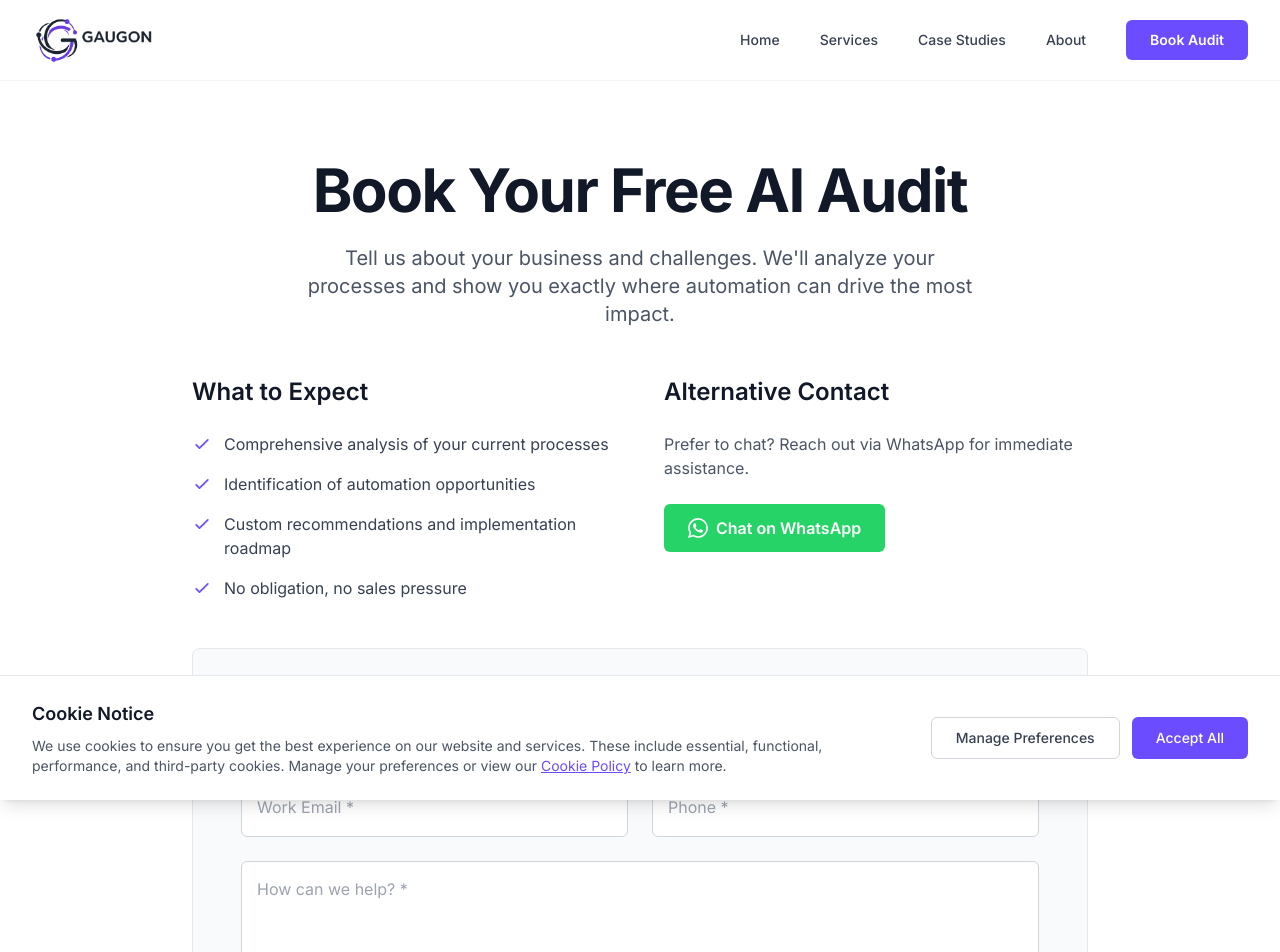
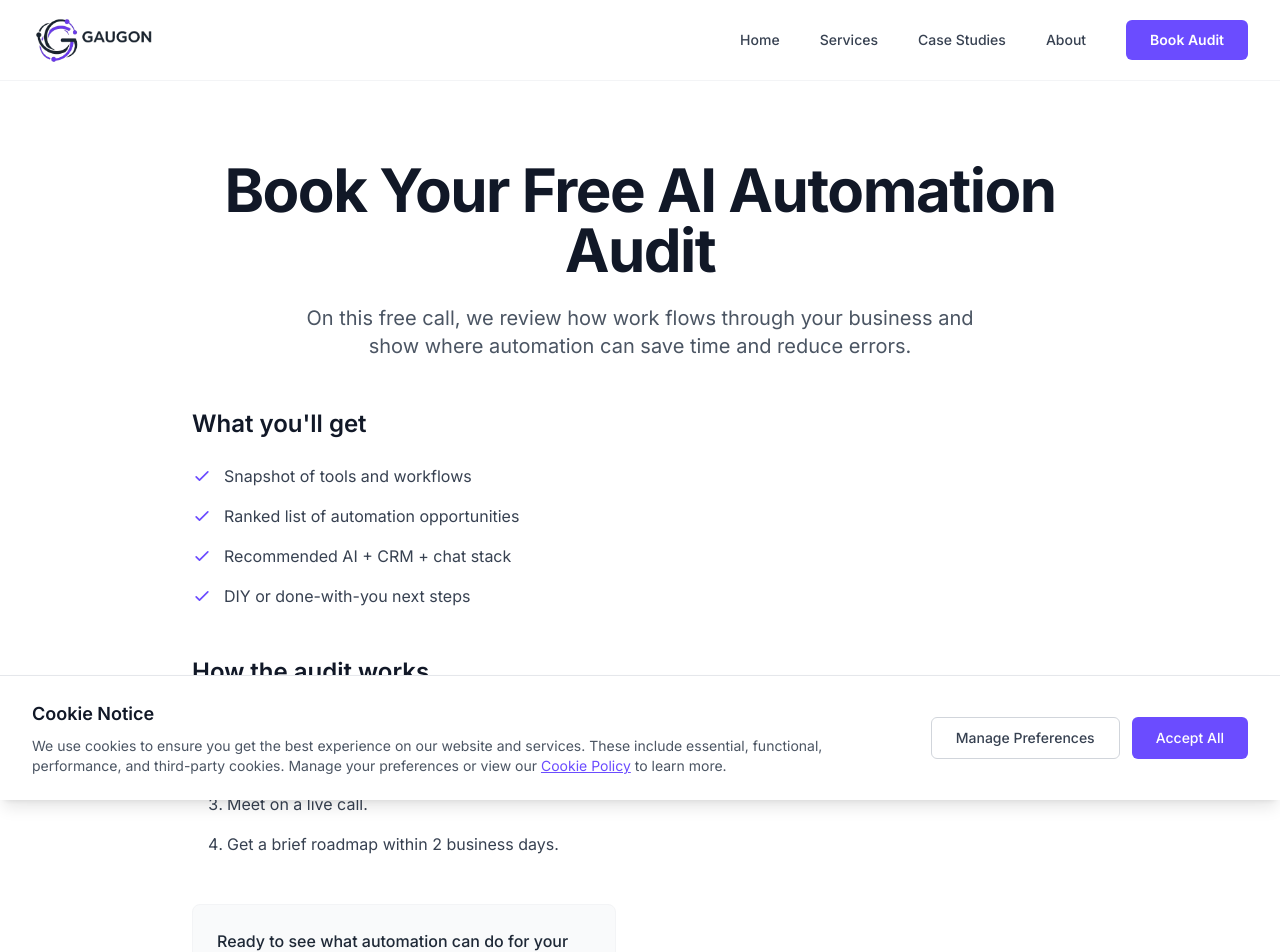
Before and after one commit to ocilab25/gaugon-website, a Next.js app: page /contact in a window 1280 px wide. Shown: the top 952 px of the page. Built offline with nearby package versions, Linux system fonts and the light colour scheme.

Commit message:
Update marketing copy for Hero, Contact page, and Case Studies

```diff
--- a/app/case-studies/page.tsx
+++ b/app/case-studies/page.tsx
@@ -10,15 +10,15 @@ export default function CaseStudiesPage() {
   const caseStudies = [
     {
       title: "E-commerce Automation Success",
-      client: "Mid-Size Retailer",
+      client: "Mid-size online retailer",
       industry: "E-commerce",
-      challenge: "Manual order processing and customer communications were creating bottlenecks and errors during peak seasons.",
-      solution: "Implemented automated order processing, inventory updates, and customer communication workflows integrated with their existing e-commerce platform.",
+      challenge: "Manual orders, inventory, and follow-ups were spread across spreadsheets and email, causing delays and mistakes in busy seasons.",
+      solution: "Automations synced orders, inventory, and shipping, triggered status emails, and pushed events into CRM and support tools for a single customer view.",
       results: [
-        "90% reduction in manual order processing time",
-        "75% faster order fulfillment",
-        "Zero order processing errors",
-        "40% reduction in customer service tickets",
+        "About 90% less manual order work",
+        "Faster fulfillment",
+        "Fewer status tickets",
+        "Team freed for higher-value work",
       ],
     },
     {
--- a/app/contact/page.tsx
+++ b/app/contact/page.tsx
@@ -145,115 +145,63 @@ WhatsApp: +1 (407) 668-2684`);
       <section className="py-20 bg-white px-6 lg:px-8">
         <div className="max-w-4xl mx-auto">
           <h1 className="text-5xl sm:text-6xl font-bold text-gray-900 mb-6 text-center tracking-tight">
-            Book Your Free AI Audit
+            Book Your Free AI Automation Audit
           </h1>
           <p className="text-xl text-gray-600 text-center mb-12 max-w-2xl mx-auto">
-            Tell us about your business and challenges. We'll analyze your processes
-            and show you exactly where automation can drive the most impact.
+            On this free call, we review how work flows through your business and show where automation can save time and reduce errors.
           </p>
 
           <div className="grid grid-cols-1 lg:grid-cols-2 gap-12 mb-12">
             <div>
               <h2 className="text-2xl font-semibold text-gray-900 mb-6">
-                What to Expect
+                What you'll get
               </h2>
-              <ul className="space-y-4">
+              <ul className="space-y-4 mb-12">
                 <li className="flex items-start">
-                  <svg
-                    className="w-5 h-5 text-primary mr-3 flex-shrink-0 mt-0.5"
-                    fill="none"
-                    stroke="currentColor"
-                    viewBox="0 0 24 24"
-                  >
-                    <path
-                      strokeLinecap="round"
-                      strokeLinejoin="round"
-                      strokeWidth={2}
-                      d="M5 13l4 4L19 7"
-                    />
-                  </svg>
-                  <span className="text-gray-700">
-                    Comprehensive analysis of your current processes
-                  </span>
+                  <svg className="w-5 h-5 text-primary mr-3 flex-shrink-0 mt-0.5" fill="none" viewBox="0 0 24 24" stroke="currentColor"><path strokeLinecap="round" strokeLinejoin="round" strokeWidth={2} d="M5 13l4 4L19 7" /></svg>
+                  <span className="text-gray-700">Snapshot of tools and workflows</span>
                 </li>
                 <li className="flex items-start">
-                  <svg
-                    className="w-5 h-5 text-primary mr-3 flex-shrink-0 mt-0.5"
-                    fill="none"
-                    stroke="currentColor"
-                    viewBox="0 0 24 24"
-                  >
-                    <path
-                      strokeLinecap="round"
-                      strokeLinejoin="round"
-                      strokeWidth={2}
-                      d="M5 13l4 4L19 7"
-                    />
-                  </svg>
-                  <span className="text-gray-700">
-                    Identification of automation opportunities
-                  </span>
+                  <svg className="w-5 h-5 text-primary mr-3 flex-shrink-0 mt-0.5" fill="none" viewBox="0 0 24 24" stroke="currentColor"><path strokeLinecap="round" strokeLinejoin="round" strokeWidth={2} d="M5 13l4 4L19 7" /></svg>
+                  <span className="text-gray-700">Ranked list of automation opportunities</span>
                 </li>
                 <li className="flex items-start">
-                  <svg
-                    className="w-5 h-5 text-primary mr-3 flex-shrink-0 mt-0.5"
-                    fill="none"
-                    stroke="currentColor"
-                    viewBox="0 0 24 24"
-                  >
-                    <path
-                      strokeLinecap="round"
-                      strokeLinejoin="round"
-                      strokeWidth={2}
-                      d="M5 13l4 4L19 7"
-                    />
-                  </svg>
-                  <span className="text-gray-700">
-                    Custom recommendations and implementation roadmap
-                  </span>
+                  <svg className="w-5 h-5 text-primary mr-3 flex-shrink-0 mt-0.5" fill="none" viewBox="0 0 24 24" stroke="currentColor"><path strokeLinecap="round" strokeLinejoin="round" strokeWidth={2} d="M5 13l4 4L19 7" /></svg>
+                  <span className="text-gray-700">Recommended AI + CRM + chat stack</span>
                 </li>
                 <li className="flex items-start">
-                  <svg
-                    className="w-5 h-5 text-primary mr-3 flex-shrink-0 mt-0.5"
-                    fill="none"
-                    stroke="currentColor"
-                    viewBox="0 0 24 24"
-                  >
-                    <path
-                      strokeLinecap="round"
-                      strokeLinejoin="round"
-                      strokeWidth={2}
-                      d="M5 13l4 4L19 7"
-                    />
-                  </svg>
-                  <span className="text-gray-700">
-                    No obligation, no sales pressure
-                  </span>
+                  <svg className="w-5 h-5 text-primary mr-3 flex-shrink-0 mt-0.5" fill="none" viewBox="0 0 24 24" stroke="currentColor"><path strokeLinecap="round" strokeLinejoin="round" strokeWidth={2} d="M5 13l4 4L19 7" /></svg>
+                  <span className="text-gray-700">DIY or done-with-you next steps</span>
                 </li>
               </ul>
-            </div>
-            <div>
+
               <h2 className="text-2xl font-semibold text-gray-900 mb-6">
-                Alternative Contact
+                How the audit works
               </h2>
-              <p className="text-gray-600 mb-6">
-                Prefer to chat? Reach out via WhatsApp for immediate assistance.
+              <ol className="space-y-4 list-decimal list-inside text-gray-700 mb-12 pl-2">
+                <li className="pl-2">Submit the form.</li>
+                <li className="pl-2">Receive a short pre-audit questionnaire.</li>
+                <li className="pl-2">Meet on a live call.</li>
+                <li className="pl-2">Get a brief roadmap within 2 business days.</li>
+              </ol>
+
+              <div className="bg-gray-50 p-6 rounded-lg border border-gray-100">
+                <p className="text-gray-800 font-medium mb-4">
+                  Ready to see what automation can do for your team? Book your free AI audit and we’ll confirm within one business day.
                 </p>
+                <div className="pt-2">
+                  <h3 className="text-sm font-semibold text-gray-900 mb-2">Alternative Contact</h3>
                   <a
                     href="https://wa.me/14076682684?text=Hello! I'd like to book a free AI audit with Gaugon."
                     target="_blank"
                     rel="noopener noreferrer"
-                className="inline-flex items-center bg-[#25D366] text-white px-6 py-3 rounded-md font-semibold hover:bg-[#20BA5A] transition-colors"
+                    className="inline-flex items-center text-primary font-medium hover:text-primary/80 transition-colors"
                   >
-                <svg
-                  className="w-5 h-5 mr-2"
-                  fill="currentColor"
-                  viewBox="0 0 24 24"
-                >
-                  <path d="M17.472 14.382c-.297-.149-1.758-.867-2.03-.967-.273-.099-.471-.148-.67.15-.197.297-.767.966-.94 1.164-.173.199-.347.223-.644.075-.297-.15-1.255-.463-2.39-1.475-.883-.788-1.48-1.761-1.653-2.059-.173-.297-.018-.458.13-.606.134-.133.298-.347.446-.52.149-.174.198-.298.298-.497.099-.198.05-.371-.025-.52-.075-.149-.669-1.612-.916-2.207-.242-.579-.487-.5-.669-.51-.173-.008-.371-.01-.57-.01-.198 0-.52.074-.792.372-.272.297-1.04 1.016-1.04 2.479 0 1.462 1.065 2.875 1.213 3.074.149.198 2.096 3.2 5.077 4.487.709.306 1.262.489 1.694.625.712.227 1.36.195 1.871.118.571-.085 1.758-.719 2.006-1.413.248-.694.248-1.289.173-1.413-.074-.124-.272-.198-.57-.347m-5.421 7.403h-.004a9.87 9.87 0 01-5.031-1.378l-.361-.214-3.741.982.998-3.648-.235-.374a9.86 9.86 0 01-1.51-5.26c.001-5.45 4.436-9.884 9.888-9.884 2.64 0 5.122 1.03 6.988 2.898a9.825 9.825 0 012.893 6.994c-.003 5.45-4.437 9.884-9.885 9.884m8.413-18.297A11.815 11.815 0 0012.05 0C5.495 0 .16 5.335.157 11.892c0 2.096.547 4.142 1.588 5.945L.057 24l6.305-1.654a11.882 11.882 0 005.683 1.448h.005c6.554 0 11.89-5.335 11.893-11.893a11.821 11.821 0 00-3.48-8.413Z" />
-                </svg>
+                    <svg className="w-5 h-5 mr-2" fill="currentColor" viewBox="0 0 24 24"><path d="M17.472 14.382c-.297-.149-1.758-.867-2.03-.967-.273-.099-.471-.148-.67.15-.197.297-.767.966-.94 1.164-.173.199-.347.223-.644.075-.297-.15-1.255-.463-2.39-1.475-.883-.788-1.48-1.761-1.653-2.059-.173-.297-.018-.458.13-.606.134-.133.298-.347.446-.52.149-.174.198-.298.298-.497.099-.198.05-.371-.025-.52-.075-.149-.669-1.612-.916-2.207-.242-.579-.487-.5-.669-.51-.173-.008-.371-.01-.57-.01-.198 0-.52.074-.792.372-.272.297-1.04 1.016-1.04 2.479 0 1.462 1.065 2.875 1.213 3.074.149.198 2.096 3.2 5.077 4.487.709.306 1.262.489 1.694.625.712.227 1.36.195 1.871.118.571-.085 1.758-.719 2.006-1.413.248-.694.248-1.289.173-1.413-.074-.124-.272-.198-.57-.347m-5.421 7.403h-.004a9.87 9.87 0 01-5.031-1.378l-.361-.214-3.741.982.998-3.648-.235-.374a9.86 9.86 0 01-1.51-5.26c.001-5.45 4.436-9.884 9.888-9.884 2.64 0 5.122 1.03 6.988 2.898a9.825 9.825 0 012.893 6.994c-.003 5.45-4.437 9.884-9.885 9.884m8.413-18.297A11.815 11.815 0 0012.05 0C5.495 0 .16 5.335.157 11.892c0 2.096.547 4.142 1.588 5.945L.057 24l6.305-1.654a11.882 11.882 0 005.683 1.448h.005c6.554 0 11.89-5.335 11.893-11.893a11.821 11.821 0 00-3.48-8.413Z" /></svg>
                     Chat on WhatsApp
                   </a>
+                </div>
+              </div>
             </div>
           </div>
 
```
Also changed, not shown: components/sections/Hero.tsx (+27 -5 lines). Lines whose indentation alone changed are shown as unchanged.
